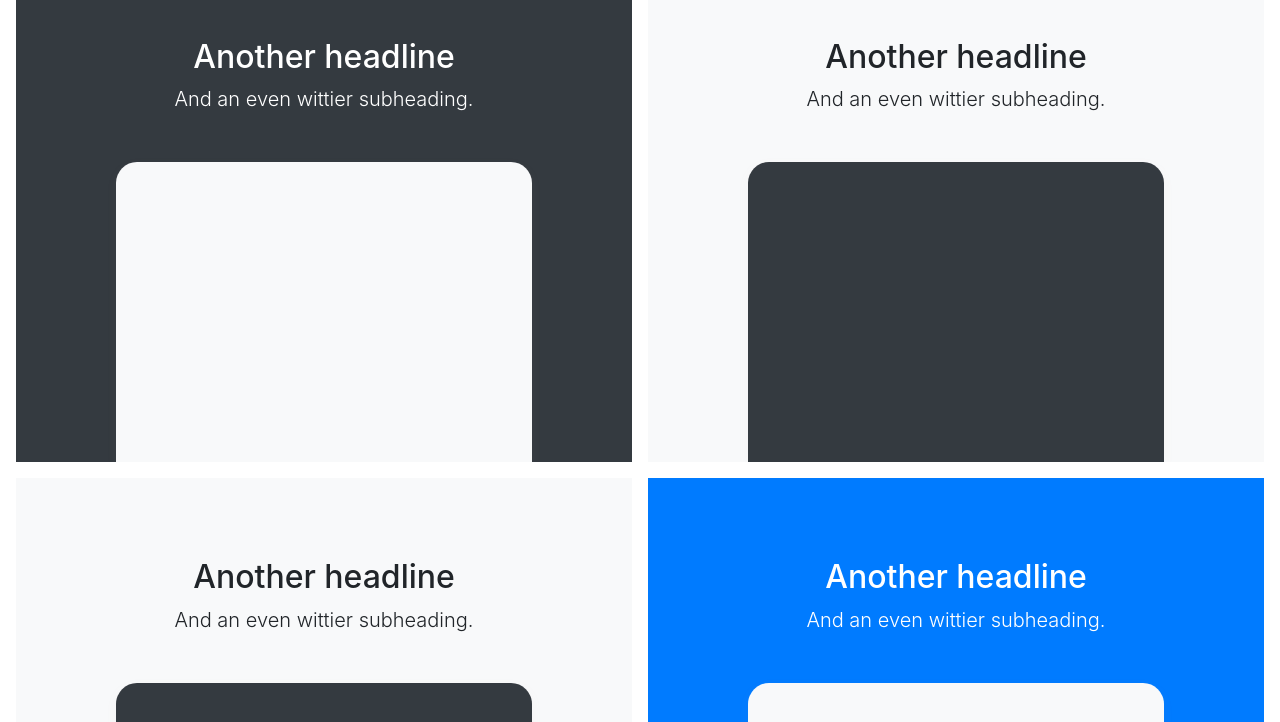
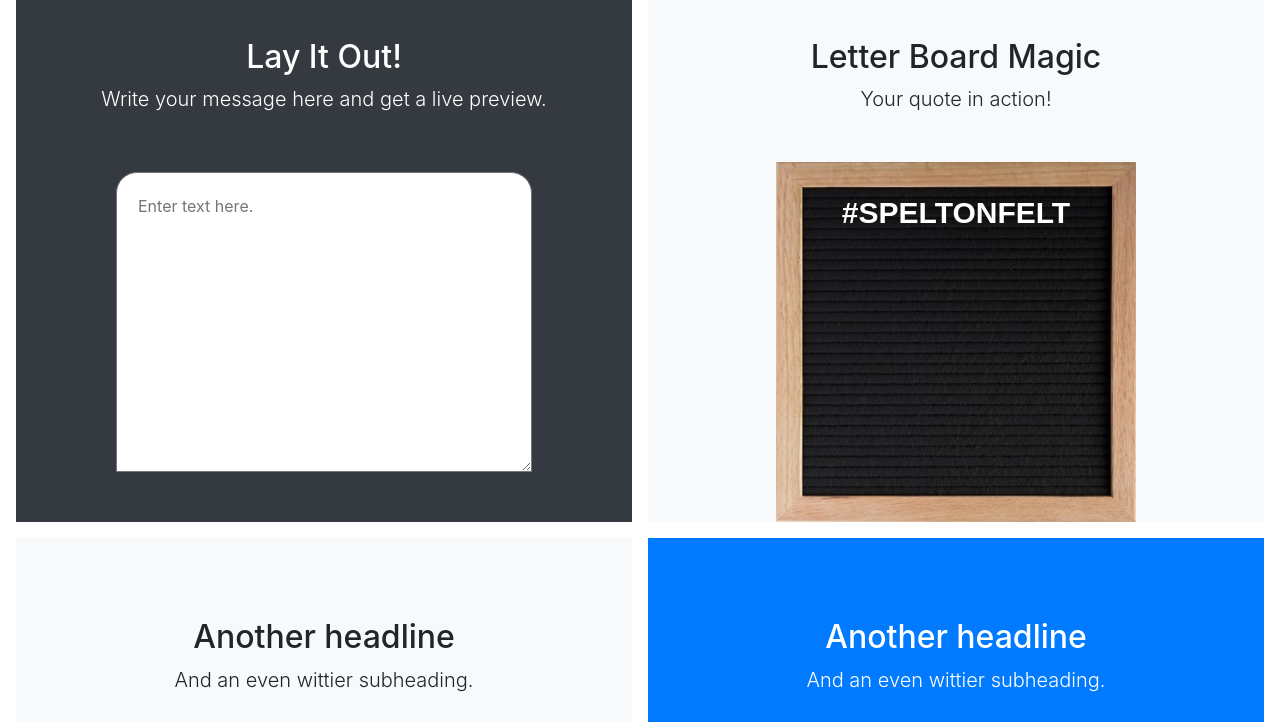
Before and after one commit to baerbradford/letter-board, a plain HTML site: page static_demo/index.html in a window 1280 px wide. Shown: the part 572-1294 px from the top of the page. Drawn offline with nearby package versions, Linux system fonts and the light colour scheme; a web font is replaced by a local one.

Commit message:
letter board worked into mockup

```diff
--- a/static_demo/css/product.css
+++ b/static_demo/css/product.css
@@ -8,7 +8,7 @@
 
 .product-device {
     position: absolute;
-    right: 10%;
+    right: 5%;
     bottom: 0%;
     width: 300px;
     height: 300px;
@@ -75,3 +75,26 @@
 .overflow-hidden {
     overflow: hidden;
 }
+
+/* Letter Board Magic */
+.letter-board {
+    height: 300px;
+    margin: 0 auto;
+    width: 300px;
+    background-image:  url('../felt_board_black_300_300.jpg');
+    background-size: cover;
+    border: none;
+    padding: 30px;
+    font-family: 'News Cycle', sans-serif;
+    color: white;
+    font-weight: bold;
+    font-size: 30px;
+    line-height: 1.4em;
+    white-space: pre-wrap;
+    word-wrap: break-word;
+    box-sizing: content-box;
+}
+
+textarea {
+    margin: 10px;
+}
--- a/static_demo/index.html
+++ b/static_demo/index.html
@@ -12,6 +12,7 @@
 
     <link href="css/bootstrap.min.css" rel="stylesheet">
     <link href="css/product.css" rel="stylesheet">
+    <link href="https://fonts.googleapis.com/css?family=News+Cycle" rel="stylesheet">
   </head>
 
   <body>
@@ -69,17 +70,24 @@
     <div class="d-md-flex flex-md-equal w-100 my-md-3 pl-md-3">
       <div class="bg-dark mr-md-3 pt-3 px-3 pt-md-5 px-md-5 text-center text-white overflow-hidden">
         <div class="my-3 py-3">
-          <h2 class="display-5">Another headline</h2>
-          <p class="lead">And an even wittier subheading.</p>
+          <h2 class="display-5">Lay It Out!</h2>
+          <p class="lead">Write your message here and get a live preview.</p>
         </div>
-        <div class="bg-light box-shadow mx-auto" style="width: 80%; height: 300px; border-radius: 21px 21px 0 0;"></div>
+        <div>
+          <div id="user-message"></div>
+          <textarea id="letter-board-source" placeholder="Enter text here." style="width: 80%; height: 300px; border-radius: 21px 21px 0 0; padding: 21px;"></textarea>
+          <h4 style="display: none;">Letter Count</h4>
+          <div id="running-count-message" style="display: none;"></div>
+        </div>
       </div>
       <div class="bg-light mr-md-3 pt-3 px-3 pt-md-5 px-md-5 text-center overflow-hidden">
         <div class="my-3 p-3">
-          <h2 class="display-5">Another headline</h2>
-          <p class="lead">And an even wittier subheading.</p>
+          <h2 class="display-5">Letter Board Magic</h2>
+          <p class="lead">Your quote in action!</p>
         </div>
-        <div class="bg-dark box-shadow mx-auto" style="width: 80%; height: 300px; border-radius: 21px 21px 0 0;"></div>
+        <div class="letter-board" data-letter-board-source="letter-board-source">
+            <div>#SPELTONFELT</div>
+        </div>
       </div>
     </div>
 
@@ -194,5 +202,64 @@
         text: 'Thumbnail'
       });
     </script>
+    <script>
+        var letterBoard = function() {
+
+        // Source this dictionary dataset from worksheet.
+        var charDict = {};charDict['0'] = 6;charDict['1'] = 6;charDict['2'] = 4;charDict['3'] = 4;charDict['4'] = 4;charDict['5'] = 4;charDict['6'] = 4;charDict['7'] = 4;charDict['8'] = 4;charDict['9'] = 4;charDict['-'] = 2;charDict['?'] = 2;charDict['('] = 2;charDict[')'] = 2;charDict['@'] = 2;charDict['*'] = 2;charDict['&'] = 2;charDict['#'] = 2;charDict['%'] = 2;charDict['<'] = 2;charDict['>'] = 2;charDict['$'] = 2;charDict['♫'] = 2;charDict['A'] = 14;charDict['→'] = 2;charDict['B'] = 6;charDict['C'] = 8;charDict['¢'] = 2;charDict[','] = 8;charDict['D'] = 8;charDict['|'] = 2;charDict['•'] = 2;charDict['E'] = 18;charDict['€'] = 2;charDict['F'] = 6;charDict['♀'] = 2;charDict['G'] = 6;charDict['H'] = 8;charDict['♥'] = 2;charDict['I'] = 16;charDict['J'] = 4;charDict['K'] = 4;charDict['L'] = 10;charDict['M'] = 8;charDict['♂'] = 2;charDict['×'] = 2;charDict['N'] = 12;charDict['O'] = 14;charDict['P'] = 8;charDict['.'] = 10;charDict['+'] = 2;charDict['#'] = 2;charDict['Q'] = 4;charDict['R'] = 12;charDict['S'] = 12;charDict['☺'] = 2;charDict['T'] = 12;charDict['U'] = 8;charDict['V'] = 4;charDict['W'] = 6;charDict['X'] = 4;charDict['Y'] = 6;charDict['¥'] = 2;charDict['Z'] = 4;
+
+        var initLetterBoards = function() {
+            $('.letter-board').each(function (index, element) {
+                var letterBoardContainer = $(element);
+                letterBoardContainer.text('');
+                var sourceId = letterBoardContainer.data('letter-board-source');
+                $('#' + sourceId).on('change keyup paste', function() {
+                    var userInput = $(this).val().toUpperCase() || '#SPELTONFELT';
+                    letterBoardContainer.text(userInput);
+
+                    // Composite chars. Don't display this to user.
+                    userInput = userInput.split('!').join('.I');
+                    userInput = userInput.split("'").join(',');
+                    userInput = userInput.split('"').join(',,');
+                    userInput = userInput.split(';').join('.,');
+                    userInput = userInput.split(':').join('..');
+
+                    var userMessage = '';
+                    var runningCountMessage = '';
+                    for(var char in charDict) {
+                        if (charDict.hasOwnProperty(char)) {
+                            var charCount = (userInput.split(char).length - 1);
+                            if (charCount > 0 && charCount > charDict[char]) {
+                                userMessage += 'Oops! There are ' + charDict[char] + ' ' + char + "'s in a set. Please try a shorter message!<br>";
+                                runningCountMessage += char + ': ' + charCount + ' <b>OVER LIMIT</b> <br>';
+                            } else if (charCount > 0) {
+                                runningCountMessage += char + ': ' + charCount + '<br>';
+                            }
+                        }
+                    }
+
+                    for (var i = 0; i < userInput.length; i++) {
+                        var char = userInput.charAt(i).trim();
+                        if (char && !(char in charDict)) {
+                            userMessage += 'Uh oh! "' + char + '" character is not included in the set.' + '<br>';
+                        }
+                    }
+
+                    $('#user-message').html(userMessage);
+                    $('#running-count-message').html(runningCountMessage);
+                });
+                $('#' + sourceId).val('');
+                $('#' + sourceId).trigger('change');
+            });
+        };
+
+        return {
+            initLetterBoards: initLetterBoards
+        };
+        }();
+    </script>
+    <script>
+        letterBoard.initLetterBoards();
+    </script>
   </body>
 </html>
```
Also changed, not shown: static_demo/felt_board_black_300_300.jpg (added).
